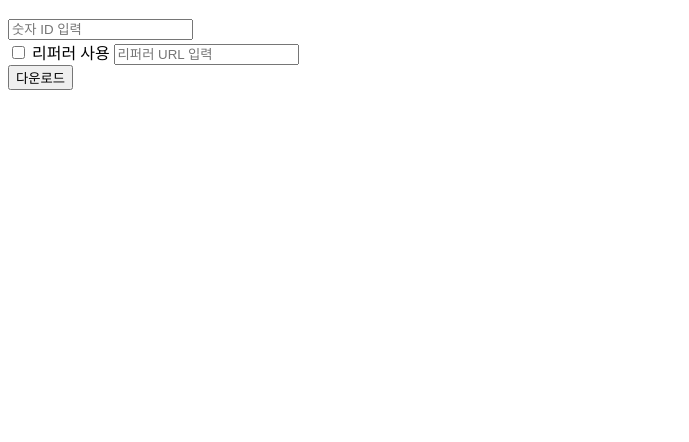
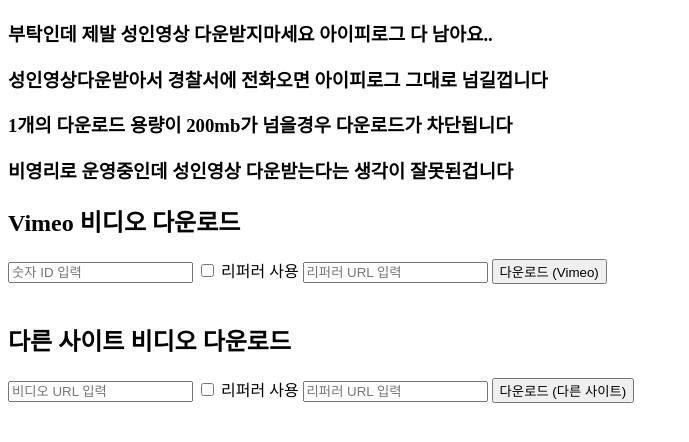
Before and after one commit to NoteBlockMR/ytkorealink, a plain HTML site: page vdownload.html in a window 1280 px wide. Shown: the part 70-512 px from the top of the page, without its empty margins (0-689 px from the left). Drawn offline with Linux system fonts and the light colour scheme.

Commit message:
Update vdownload.html

```diff
--- a/vdownload.html
+++ b/vdownload.html
@@ -5,40 +5,75 @@
     <meta name="viewport" content="width=device-width, initial-scale=1.0">
     <title>비디오 다운로드 시스템</title>
     <script>
-        async function downloadVideo() {
-            const videoId = document.getElementById('video-id').value; // 비디오 ID 입력
-            const useReferer = document.getElementById('use-referer').checked; // 레퍼러 사용 여부
-            const referer = document.getElementById('video-referer').value; // 레퍼러 입력
+        async function downloadVideo(isVimeo) {
+            const downloadButton = document.getElementById(isVimeo ? 'download-button' : 'download-button-2');
+            const videoId = isVimeo ? document.getElementById('video-id').value : '';
+            const videoUrl = isVimeo ? '' : document.getElementById('video-url').value; // 비디오 URL 입력
+            const useReferer = document.getElementById('use-referer').checked;
+            const referer = document.getElementById('video-referer').value;
+            const downloadLinkContainer = document.getElementById('download-link-container');
 
+            // 버튼 비활성화
+            downloadButton.disabled = true;
+            downloadLinkContainer.innerHTML = "다운로드 중... 잠시 기다려 주세요.";
+
+            try {
                 const response = await fetch('http://mc0.kr:5000/download', {
                     method: 'POST',
                     headers: {
                         'Content-Type': 'application/json',
                     },
-                body: JSON.stringify({ video_id: videoId, use_referer: useReferer, referer }), // 비디오 ID, 레퍼러 사용 여부, 레퍼러 URL 전송
+                    body: JSON.stringify({
+                        video_id: videoId,
+                        video_url: videoUrl,
+                        use_referer: useReferer,
+                        referer
+                    }),
                 });
 
                 const result = await response.json();
-            const downloadLinkContainer = document.getElementById('download-link-container');
 
                 if (result.message) {
-                // 다운로드 URL 생성 (비디오 ID로 파일명 생성)
+                    // 다운로드 성공 메시지와 링크 표시
                     const downloadLink = `http://mc0.kr:5000/files/${result.file}`;
-                downloadLinkContainer.innerHTML = `다운로드 링크: <a href="${downloadLink}" target="_blank">${downloadLink}</a>`;
+                    downloadLinkContainer.innerHTML = `다운로드 완료! <a href="${downloadLink}" target="_blank">여기서 파일 다운로드</a>`;
                 } else {
                     downloadLinkContainer.innerHTML = `오류: ${result.error}`;
+                }
+
+            } catch (error) {
+                downloadLinkContainer.innerHTML = "다운로드 실패: " + error.message; // 연결 오류 시 메시지
+            } finally {
+                // 버튼 활성화
+                downloadButton.disabled = false; // 다운로드 후 버튼 활성화
             }
         }
     </script>
 </head>
 <body>
     <h1>비디오 다운로드 시스템</h1>
+    <h3>부탁인데 제발 성인영상 다운받지마세요 아이피로그 다 남아요..</h3>
+    <h3>성인영상다운받아서 경찰서에 전화오면 아이피로그 그대로 넘길껍니다</h3>
+    <h3>1개의 다운로드 용량이 200mb가 넘을경우 다운로드가 차단됩니다</h3>
+    <h3>비영리로 운영중인데 성인영상 다운받는다는 생각이 잘못된겁니다</h3>
+
+
+    <!-- Vimeo 비디오 ID 입력 -->
+    <h2>Vimeo 비디오 다운로드</h2>
     <input type="text" id="video-id" placeholder="숫자 ID 입력" />  <!-- 비디오 ID 입력 필드 -->
-    <br>
-    <input type="checkbox" id="use-referer"> 리퍼러 사용  <!-- 레퍼러 사용 여부 체크박스 -->
+    <input type="checkbox" id="use-referer"> 리퍼러 사용  <!-- 리퍼러 사용 여부 체크박스 -->
     <input type="text" id="video-referer" placeholder="리퍼러 URL 입력" /> <!-- 리퍼러 입력 필드 -->
-    <br>
-    <button onclick="downloadVideo()">다운로드</button>
+    <button id="download-button" onclick="downloadVideo(true)">다운로드 (Vimeo)</button>
+
+    <br><br>
+
+    <!-- 다른 사이트 비디오 URL 입력 -->
+    <h2>다른 사이트 비디오 다운로드</h2>
+    <input type="text" id="video-url" placeholder="비디오 URL 입력" /> <!-- YouTube URL 또는 기타 비디오 URL 입력 필드 -->
+    <input type="checkbox" id="use-referer-2"> 리퍼러 사용  <!-- 리퍼러 사용 여부 체크박스 -->
+    <input type="text" id="video-referer-2" placeholder="리퍼러 URL 입력" /> <!-- 리퍼러 입력 필드 -->
+    <button id="download-button-2" onclick="downloadVideo(false)">다운로드 (다른 사이트)</button>
+
     <div id="download-link-container" style="margin-top: 20px;"></div> <!-- 다운로드 링크를 표시할 영역 -->
 </body>
 </html>
```
Lines whose indentation alone changed are shown as unchanged.
